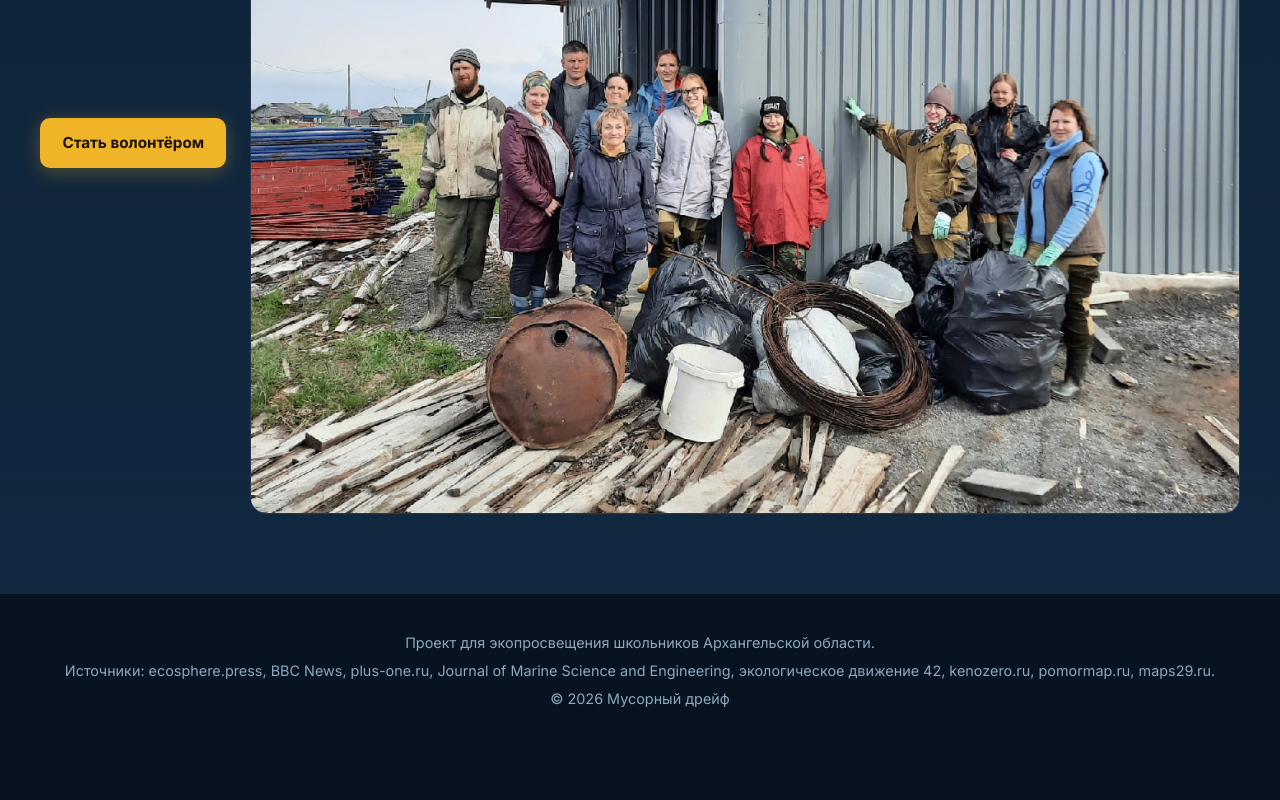
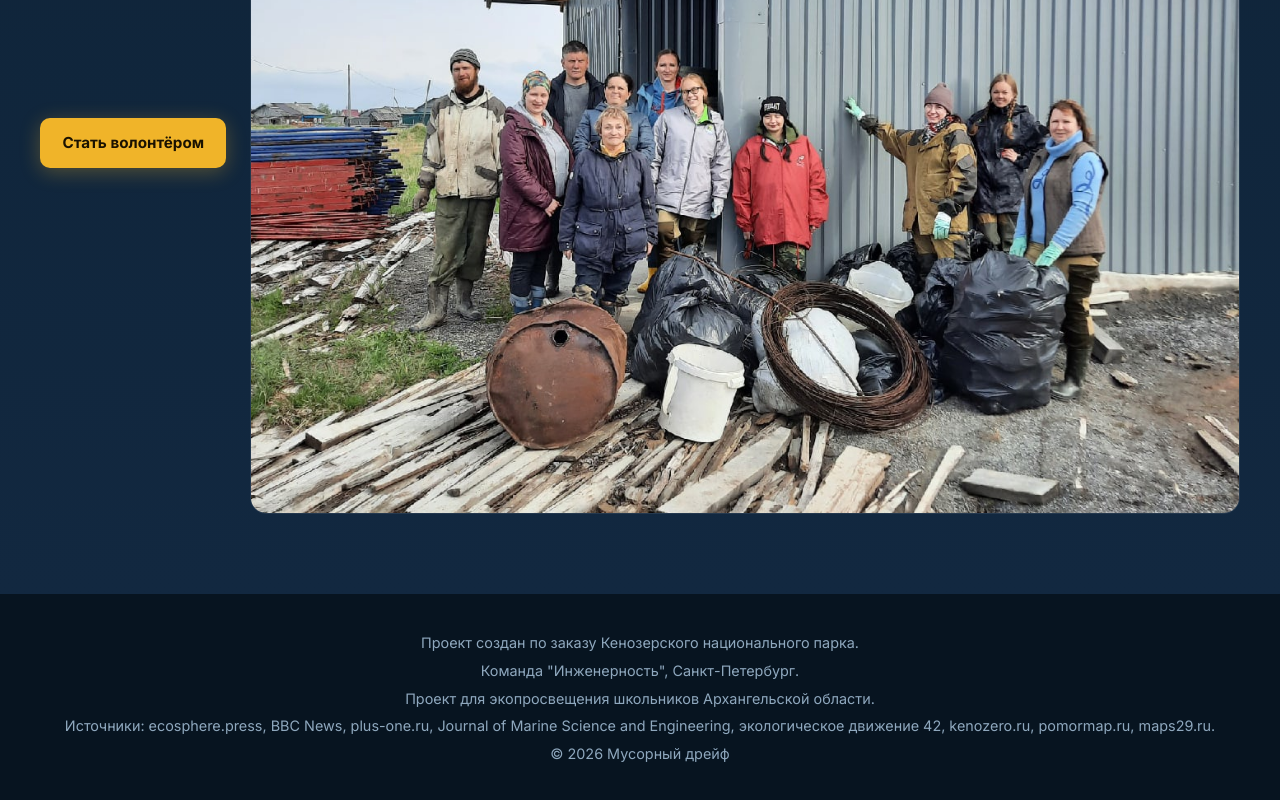
Before and after one commit to gamr416/arctic_hack, a plain HTML site: page index.html in a window 1280 px wide. Shown: the part 6173-6973 px from the top of the page. Before the commit the page ends 6927 px from the top, so only its background shows below. Drawn offline with nearby package versions, Linux system fonts and the light colour scheme.

Commit message:
Формальные изменения: обновлена документация, добавлена информация о заказчике в футер

```diff
--- a/index.html
+++ b/index.html
@@ -199,6 +199,8 @@
 
     <footer class="site-footer">
       <div class="container">
+        <p>Проект создан по заказу Кенозерского национального парка.</p>
+        <p>Команда "Инженерность", Санкт-Петербург.</p>
         <p>Проект для экопросвещения школьников Архангельской области.</p>
         <p>
           Источники: ecosphere.press, BBC News, plus-one.ru, Journal of Marine Science and Engineering,
```
Also changed, not shown: 1 other file.
